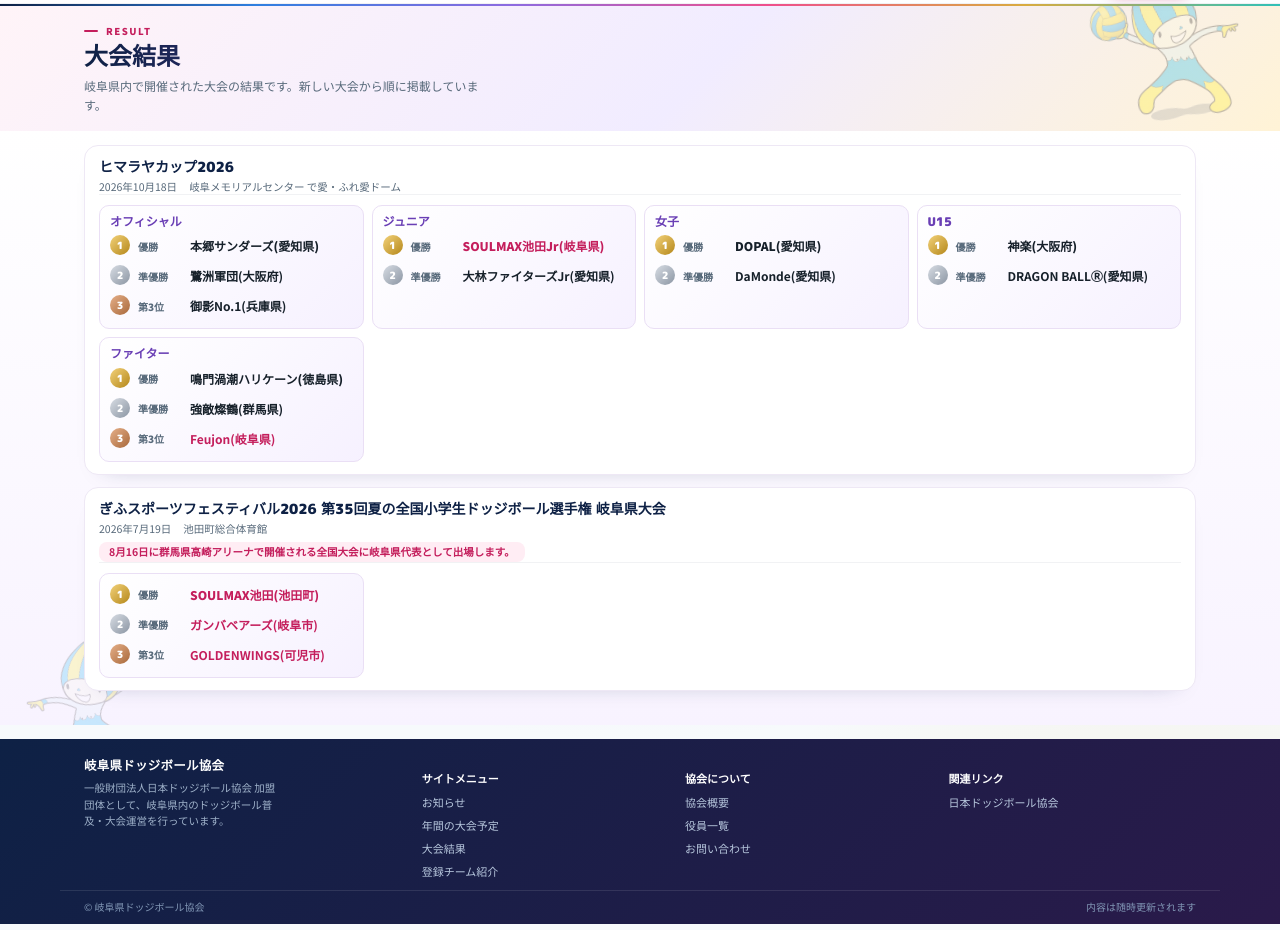
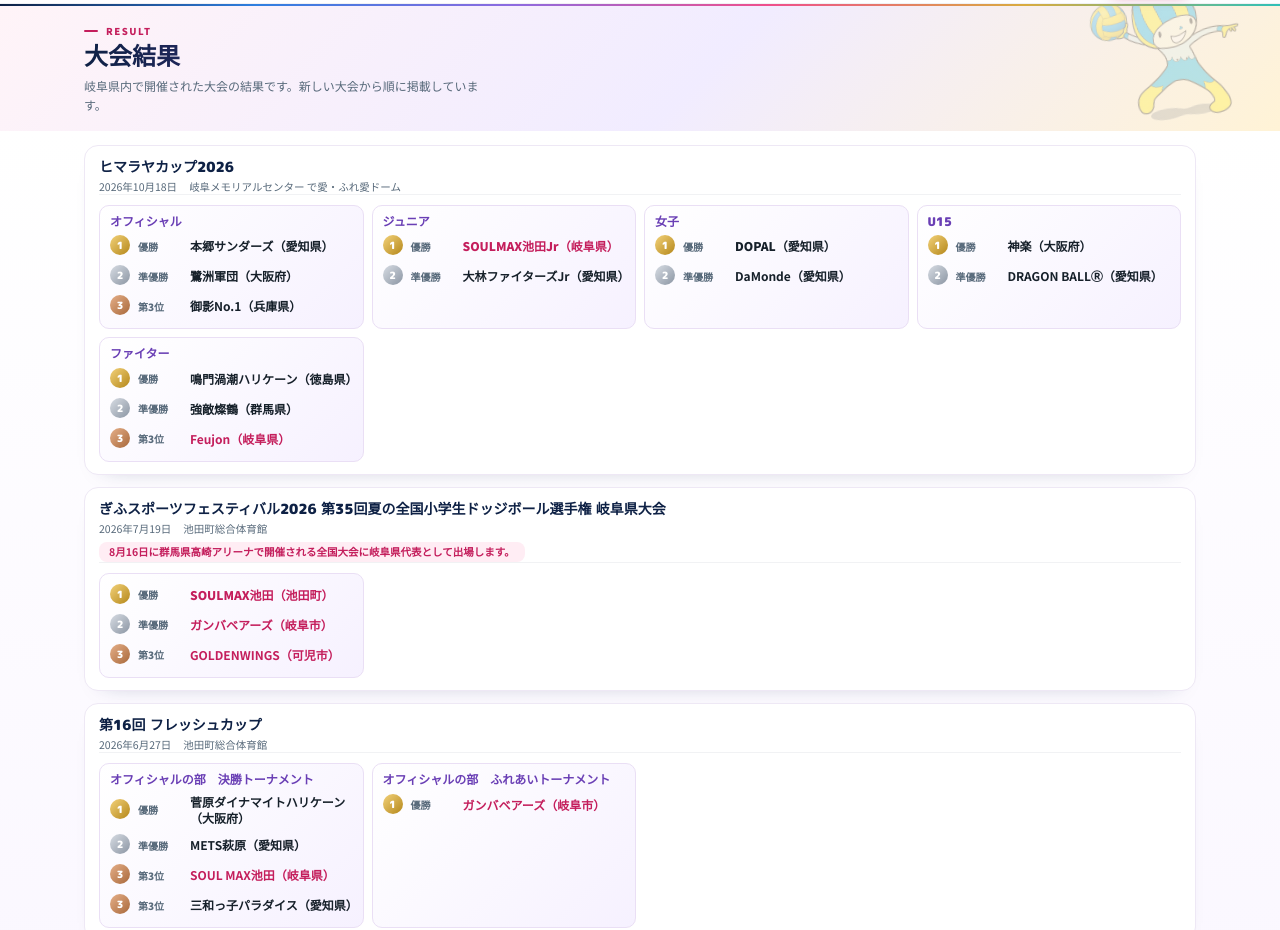
Before and after one commit to kobudodge51/gifu-dodgeball-hp, a plain HTML site: page results.html in a window 1280 px wide. Shown: the part 39-969 px from the top of the page. Drawn offline with Linux system fonts and the light colour scheme.

Commit message:
Add results: Fresh Cup, Sarubobo Cup, Komo Cup
Co-Authored-By: Claude Sonnet 5.5 <noreply@anthropic.com>
Claude-Session: https://claude.ai/code/session_01UsgPRhYA9HstcqDxaXJwfK

```diff
--- a/data.js
+++ b/data.js
@@ -2,7 +2,7 @@
 window.JDBA_TOURNAMENTS = [
   {name:"C級審判認定会・伝達レベルアップ講習会", date:"2026-04-26", venue:"席田小学校 他", org:"岐阜県協会", kind:"講習会"},
   {name:"第21回 さるぼぼカップ in 高山", date:"2026-06-07", venue:"飛騨高山ビッグアリーナ", org:"岐阜県協会", note:"6月6日(土) 親子ドッジ・準備"},
-  {name:"フレッシュカップ", date:"2026-06-27", venue:"池田町総合体育館", org:"フレッシュカップ実行委員会"},
+  {name:"第16回 フレッシュカップ", date:"2026-06-27", venue:"池田町総合体育館", org:"フレッシュカップ実行委員会"},
   {name:"第35回 夏の全国小学生ドッジボール選手権 岐阜県大会", date:"2026-07-19", venue:"池田町総合体育館", org:"岐阜県協会"},
   {name:"ヒマラヤカップ2026", date:"2026-10-18", venue:"岐阜メモリアルセンター で愛・ふれ愛ドーム", org:"岐阜県協会", note:"10月17日(土) 13時〜準備", entry:"closed"},
   {name:"ぴょこたんカップ2026", date:"2026-11-21", venue:"OKBぎふ清流アリーナ", org:"岐阜県協会", note:"クリスマスパーティ", categories:["オフィシャルの部（小3〜6年）","ジュニアの部（小1〜4年）"], capLabel:"参加チーム", capacity:"26チーム（オフィシャル11・ジュニア15）", url:"https://kobudodge51.github.io/pyoko2026/", urlLabel:"要項・速報ページ"},
@@ -27,13 +27,23 @@ window.JDBA_TOURNAMENTS = [
 /* 大会結果。新しい大会が先頭。teams の並びは 優勝・準優勝・第3位 の順 */
 window.JDBA_RESULTS = [
   {name:"ヒマラヤカップ2026", date:"2026-10-18", venue:"岐阜メモリアルセンター で愛・ふれ愛ドーム", divisions:[
-    {name:"オフィシャル", teams:["本郷サンダーズ(愛知県)","鷺洲軍団(大阪府)","御影No.1(兵庫県)"]},
-    {name:"ジュニア", teams:["SOULMAX池田Jr(岐阜県)","大林ファイターズJr(愛知県)"]},
-    {name:"女子", teams:["DOPAL(愛知県)","DaMonde(愛知県)"]},
-    {name:"U15", teams:["神楽(大阪府)","DRAGON BALLⓇ(愛知県)"]},
-    {name:"ファイター", teams:["鳴門渦潮ハリケーン(徳島県)","強敵燦鶴(群馬県)","Feujon(岐阜県)"]}
+    {name:"オフィシャル", teams:["本郷サンダーズ（愛知県）","鷺洲軍団（大阪府）","御影No.1（兵庫県）"]},
+    {name:"ジュニア", teams:["SOULMAX池田Jr（岐阜県）","大林ファイターズJr（愛知県）"]},
+    {name:"女子", teams:["DOPAL（愛知県）","DaMonde（愛知県）"]},
+    {name:"U15", teams:["神楽（大阪府）","DRAGON BALLⓇ（愛知県）"]},
+    {name:"ファイター", teams:["鳴門渦潮ハリケーン（徳島県）","強敵燦鶴（群馬県）","Feujon（岐阜県）"]}
   ]},
   {name:"ぎふスポーツフェスティバル2026 第35回夏の全国小学生ドッジボール選手権 岐阜県大会", date:"2026-07-19", venue:"池田町総合体育館", note:"8月16日に群馬県高崎アリーナで開催される全国大会に岐阜県代表として出場します。", divisions:[
-    {name:"", teams:["SOULMAX池田(池田町)","ガンバベアーズ(岐阜市)","GOLDENWINGS(可児市)"]}
+    {name:"", teams:["SOULMAX池田（池田町）","ガンバベアーズ（岐阜市）","GOLDENWINGS（可児市）"]}
+  ]},
+  {name:"第16回 フレッシュカップ", date:"2026-06-27", venue:"池田町総合体育館", divisions:[
+    {name:"オフィシャルの部　決勝トーナメント", teams:["菅原ダイナマイトハリケーン（大阪府）","METS萩原（愛知県）",[3,"SOUL MAX池田（岐阜県）"],[3,"三和っ子パラダイス（愛知県）"]]},
+    {name:"オフィシャルの部　ふれあいトーナメント", teams:["ガンバベアーズ（岐阜市）"]}
+  ]},
+  {name:"さるぼぼカップ2026", date:"2026-06-07", venue:"飛騨高山ビッグアリーナ", divisions:[
+    {name:"オフィシャルの部　決勝トーナメント", teams:["新庄ソルジャーズ（奈良県）","ガンバベアーズ（岐阜市）","Attacks Zero1（富山県）","針原パイレーツ（富山県）"]}
+  ]},
+  {name:"コモカップ　岐阜県大会", date:null, venue:"", divisions:[
+    {name:"リトルの部", teams:["ガンバレクマサン（岐阜市）","SOUL MAX池田 リトル（揖斐郡池田町）","6ネンズSP ちび（本巣市）","JOUSEI りとる（岐阜市）"]}
   ]}
 ];
--- a/results.html
+++ b/results.html
@@ -664,6 +664,7 @@
   .medal-1{background:linear-gradient(135deg,#f3d27a,#b4871a);}
   .medal-2{background:linear-gradient(135deg,#d8dde4,#8b95a3);}
   .medal-3{background:linear-gradient(135deg,#e6b08a,#a8683a);}
+  .medal-4{background:linear-gradient(135deg,#cfc6ea,#8d6be0);}
   .rk .lbl{width:44px;font-size:10px;font-weight:800;color:var(--ink-soft);flex:none;}
   .rk .tn{font-weight:700;color:var(--ink);}
   .rk1 .tn{font-weight:900;}
@@ -750,12 +751,13 @@
 <script>
 (function(){
   function esc(s){return String(s).replace(/[&<>"]/g,function(c){return {"&":"&amp;","<":"&lt;",">":"&gt;",'"':"&quot;"}[c];});}
-  var L=["優勝","準優勝","第3位"], M=["1","2","3"];
-  var pref=/(岐阜県|池田町|岐阜市|可児市|本巣市|高山市|揖斐郡)/;
-  function row(t,i){var gifu=pref.test(t);return '<li class="rk rk'+(i+1)+(gifu?' gifu':'')+'"><span class="medal medal-'+(i+1)+'">'+M[i]+'</span><span class="lbl">'+L[i]+'</span><span class="tn">'+esc(t)+'</span></li>';}
+  var L=["","優勝","準優勝","第3位","第4位"];
+  var pref=/（(岐阜県|池田町|岐阜市|可児市|本巣市|高山市|揖斐郡[^）]*)）/;
+  function row(e,i){var rk=Array.isArray(e)?e[0]:i+1,t=Array.isArray(e)?e[1]:e,gifu=pref.test(t);return '<li class="rk rk'+rk+(gifu?' gifu':'')+'"><span class="medal medal-'+rk+'">'+rk+'</span><span class="lbl">'+L[rk]+'</span><span class="tn">'+esc(t)+'</span></li>';}
   var h=window.JDBA_RESULTS.map(function(r){
-    var p=r.date.split("-").map(Number);
-    return '<article class="res-card"><header><h2>'+esc(r.name)+'</h2><div class="meta-row"><span>'+p[0]+'年'+p[1]+'月'+p[2]+'日</span><span>'+esc(r.venue)+'</span></div>'+(r.note?'<p class="res-note">'+esc(r.note)+'</p>':'')+'</header><div class="div-grid">'+r.divisions.map(function(d){return '<section class="div-box">'+(d.name?'<h3>'+esc(d.name)+'</h3>':'')+'<ul>'+d.teams.map(row).join("")+'</ul></section>';}).join("")+'</div></article>';
+    var p=r.date?r.date.split("-").map(Number):null;
+    var meta=(p?'<span>'+p[0]+'年'+p[1]+'月'+p[2]+'日</span>':'')+(r.venue?'<span>'+esc(r.venue)+'</span>':'');
+    return '<article class="res-card"><header><h2>'+esc(r.name)+'</h2>'+(meta?'<div class="meta-row">'+meta+'</div>':'')+(r.note?'<p class="res-note">'+esc(r.note)+'</p>':'')+'</header><div class="div-grid">'+r.divisions.map(function(d){return '<section class="div-box">'+(d.name?'<h3>'+esc(d.name)+'</h3>':'')+'<ul>'+d.teams.map(row).join("")+'</ul></section>';}).join("")+'</div></article>';
   }).join("");
   document.getElementById("resList").innerHTML=h;
 })();
```
